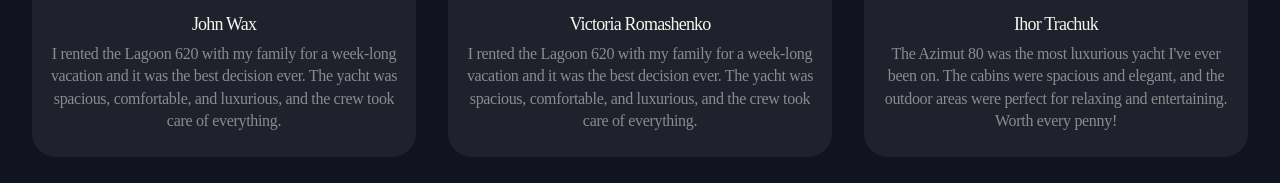
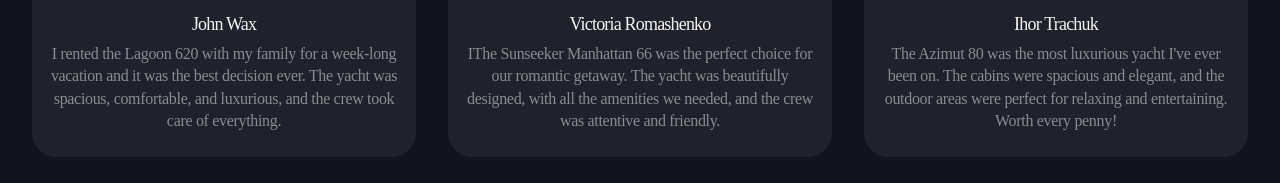
Before and after one commit to Bandit1333/ReviewsBlock-nice-group6, a plain HTML site: page index.html in a window 1280 px wide. Shown: the part 294-477 px from the top of the page. Drawn offline with nearby package versions, Linux system fonts and the light colour scheme.

Commit message:
Update index.html

```diff
--- a/index.html
+++ b/index.html
@@ -69,9 +69,8 @@
                 width="48" height="48"
               />
               <h4 class="rev-name">Victoria Romashenko</h4>
-              <p class="rev-text">I rented the Lagoon 620 with my family for a week-long vacation and
-                it was the best decision ever. The yacht was spacious, comfortable, and luxurious,
-                and the crew took care of everything. </p>
+              <p class="rev-text">IThe Sunseeker Manhattan 66 was the perfect choice for our romantic getaway. The yacht was beautifully designed, with all
+              the amenities we needed, and the crew was attentive and friendly. </p>
             </li>
 
             <li class="review-card-item">
```
